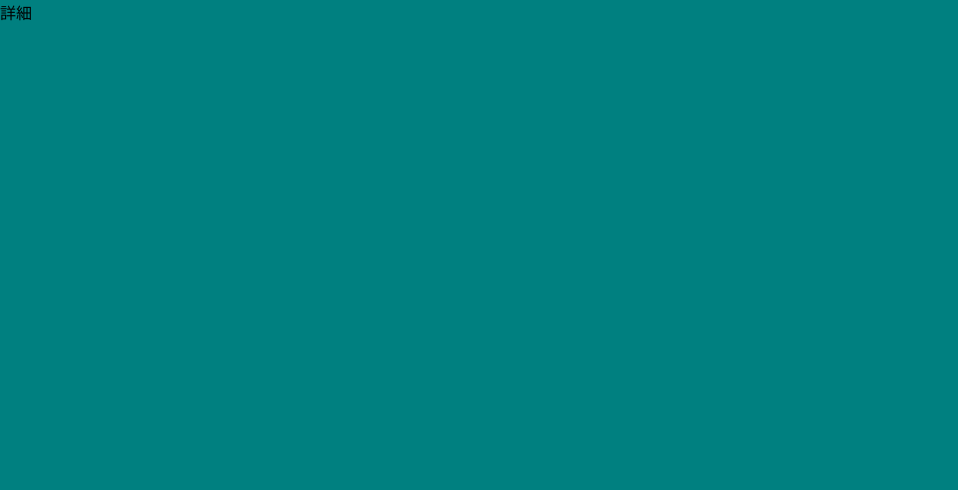
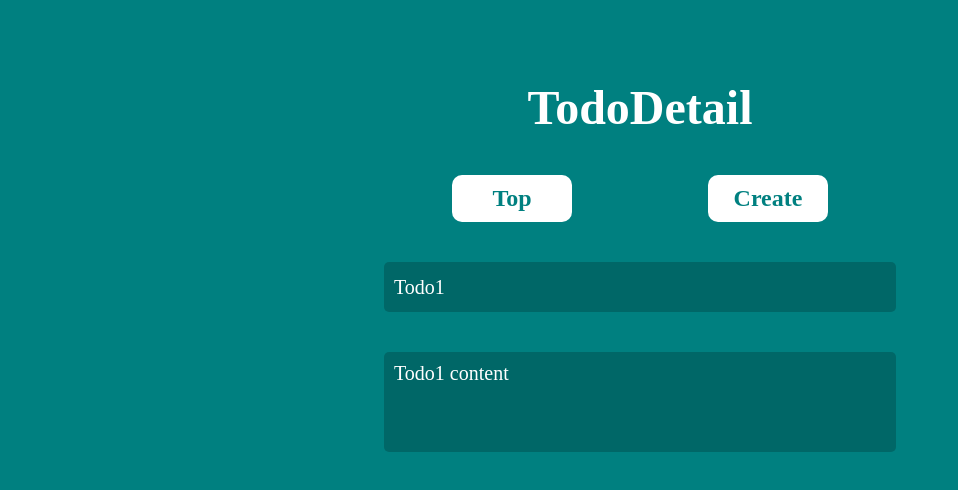
Before and after one commit to YukiOnishi1129/react-output-router, a React app: page /react-output-router in a window 1280 px wide. Both pictures are taken after a click on the icon 765 px from the left and 388 px from the top of the page. Shown: the top 490 px of the page, without its empty margins (0-958 px from the left). Built offline with nearby package versions, Linux system fonts and the light colour scheme; the HTML template or start-up script is replaced by a standard one.

Commit message:
add: TodoDetailTemplate

```diff
--- a/src/components/atoms/InputForm/index.jsx
+++ b/src/components/atoms/InputForm/index.jsx
@@ -12,14 +12,15 @@ import styles from "./style.module.css";
  */
 export const InputForm = (props) => {
   /* props */
-  const { inputValue, placeholder, onChange, onKeyDown } = props;
+  const { disabled = false, value, placeholder, onChange, onKeyDown } = props;
 
   return (
     <input
+      disabled={disabled}
       className={styles.input}
       type="text"
       placeholder={placeholder}
-      value={inputValue}
+      value={value}
       onChange={onChange}
       onKeyDown={onKeyDown}
     />
--- a/src/components/atoms/TextArea/index.jsx
+++ b/src/components/atoms/TextArea/index.jsx
@@ -3,11 +3,25 @@
  *
  * @package components
  */
-
 import styles from "./styles.module.css";
 
-export const TextArea = ({ value, placeholder, onChange }) => (
+/**
+ * TextArea
+ * @param disabled
+ * @param value
+ * @param placeholder
+ * @param onChange
+ * @returns {JSX.Element}
+ * @constructor
+ */
+export const TextArea = ({
+  disabled = false,
+  value,
+  placeholder,
+  onChange,
+}) => (
   <textarea
+    disabled={disabled}
     className={styles.text}
     value={value}
     placeholder={placeholder}
--- /dev/null
+++ b/src/components/templates/TodoDetailTemplate/index.jsx
@@ -0,0 +1,37 @@
+/**
+ * TodoDetailTemplate
+ *
+ * @package components
+ */
+import { useParams } from "react-router-dom";
+import { useTodoContext } from "../../../contexts/TodoContext";
+import { BaseLayout } from "../../organisms/BaseLayout";
+import { InputForm } from "../../atoms/InputForm/index";
+import { TextArea } from "../../atoms/TextArea/index";
+import styles from "./styles.module.css";
+
+/**
+ * TodoDetailTemplate
+ * @returns {JSX.Element}
+ * @constructor
+ */
+export const TodoDetailTemplate = () => {
+  const { originTodoList } = useTodoContext();
+  const { id } = useParams();
+  const todo = originTodoList.find((todo) => String(todo.id) === id);
+
+  return (
+    <BaseLayout title={"TodoDetail"}>
+      {!!todo && (
+        <div className={styles.container}>
+          <div className={styles.area}>
+            <InputForm disabled value={todo.title} placeholder={"Title"} />
+          </div>
+          <div className={styles.area}>
+            <TextArea disabled value={todo.content} placeholder={"Content"} />
+          </div>
+        </div>
+      )}
+    </BaseLayout>
+  );
+};
--- /dev/null
+++ b/src/components/templates/TodoDetailTemplate/styles.module.css
@@ -0,0 +1,8 @@
+.container {
+  width: 80%;
+  margin: 40px auto;
+}
+
+.area {
+  margin-top: 40px;
+}
```
Also changed, not shown: src/pages/detail.jsx (+7 -1 lines).
